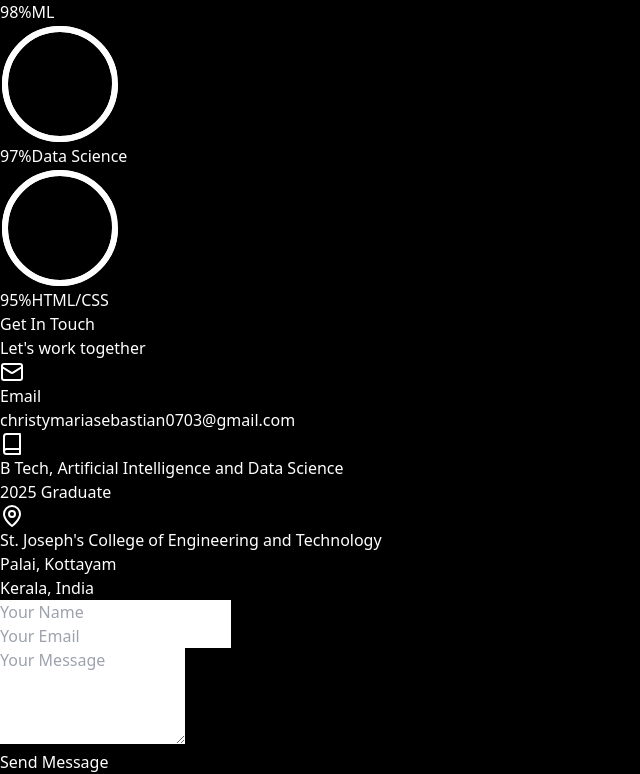
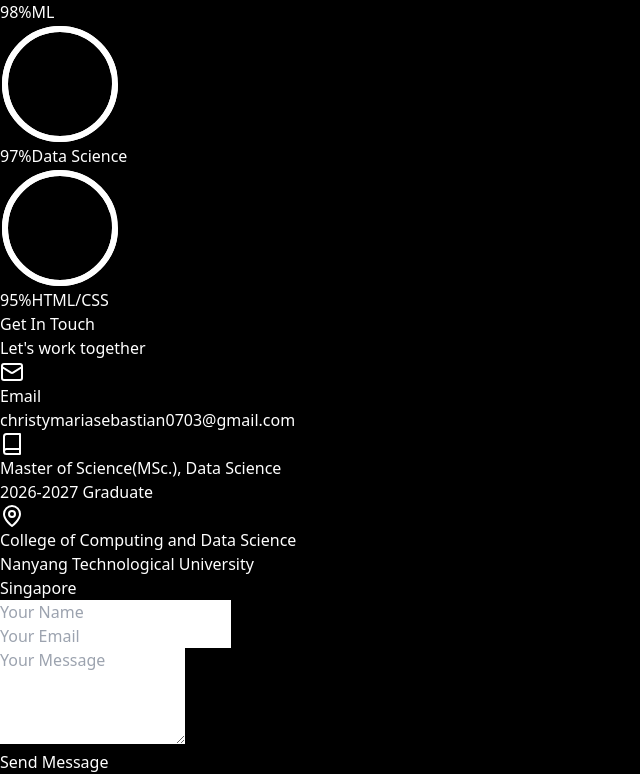
Before and after one commit to chriz-ty/Christy-Maria-Sebastian-Portfolio, a React (Vite) app: page / in a window 1280 px wide. Shown: the part 9784-10558 px from the top of the page, without its empty margins (0-640 px from the left). Built offline with nearby package versions, Linux system fonts and the light colour scheme.

Commit message:
Update Contact.tsx

```diff
--- a/src/components/Contact.tsx
+++ b/src/components/Contact.tsx
@@ -60,8 +60,8 @@ export default function Contact() {
                 <Book className="text-red-500" />
               </div>
               <div>
-                <h3 className="text-white font-medium">B Tech, Artificial Intelligence and Data Science</h3>
-                <p className="text-gray-400">2025 Graduate</p>
+                <h3 className="text-white font-medium">Master of Science(MSc.), Data Science</h3>
+                <p className="text-gray-400">2026-2027 Graduate</p>
               </div>
             </div>
             <div className="flex items-center space-x-4">
@@ -69,9 +69,9 @@ export default function Contact() {
                 <MapPin className="text-red-500" />
               </div>
               <div>
-                <h3 className="text-white font-medium">St. Joseph's College of Engineering and Technology</h3>
-                <p className="text-gray-400">Palai, Kottayam</p>
-                <p className="text-gray-400">Kerala, India</p>
+                <h3 className="text-white font-medium">College of Computing and Data Science</h3>
+                <p className="text-gray-400">Nanyang Technological University</p>
+                <p className="text-gray-400">Singapore</p>
               </div>
             </div>
           </motion.div>
```
